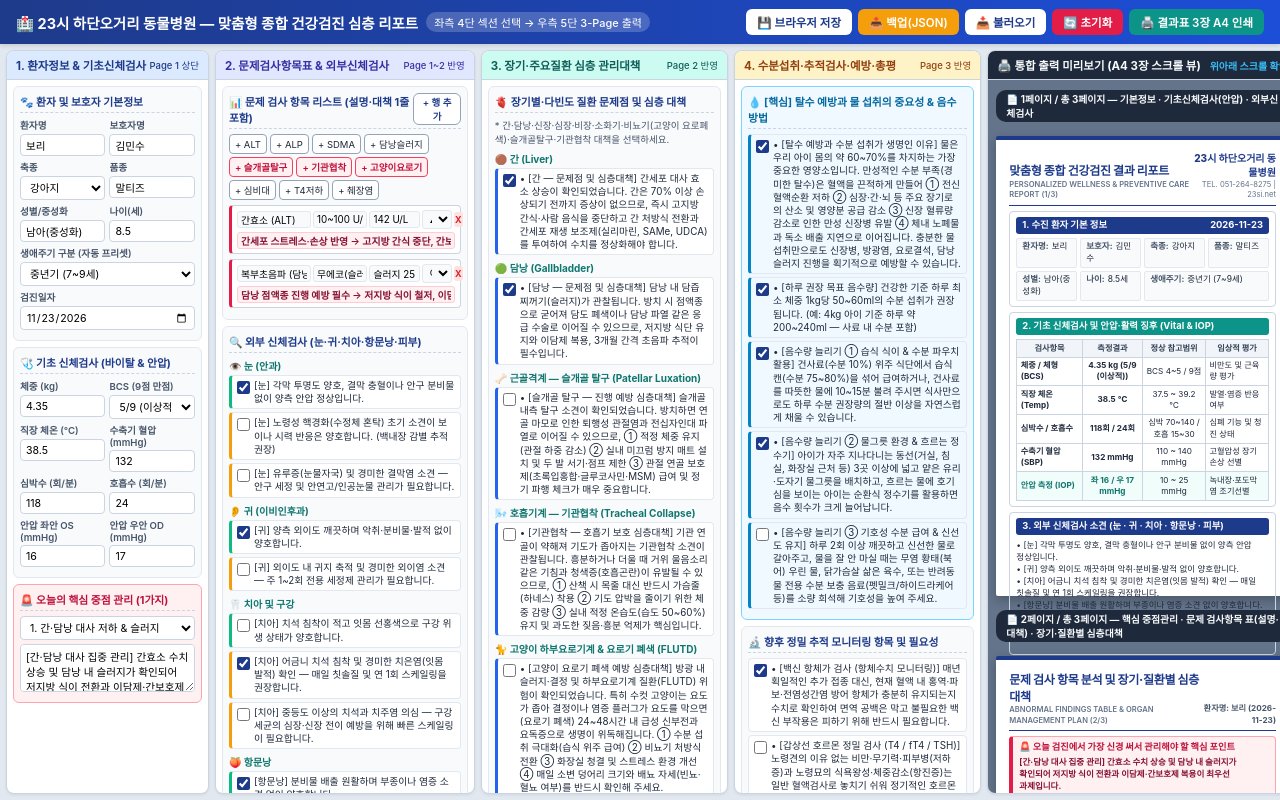
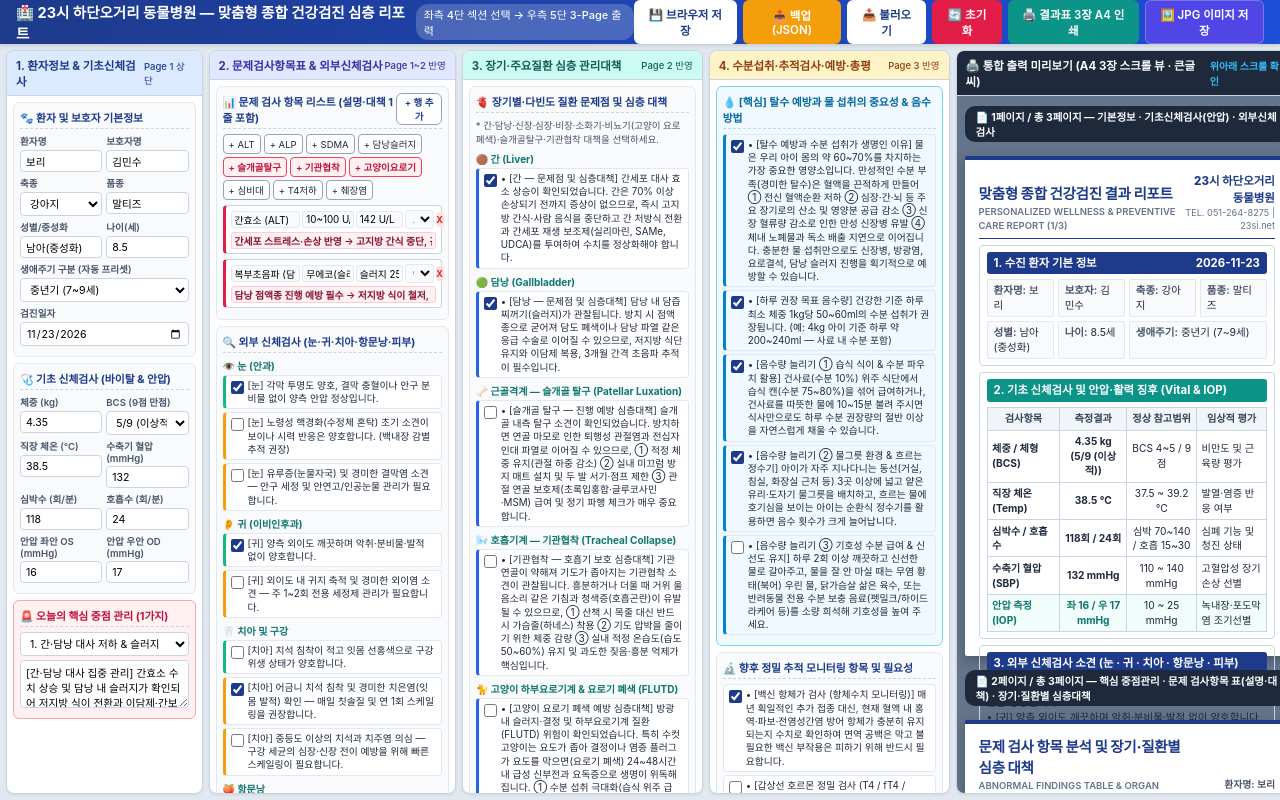
Before and after one commit to yurmgirl-oss/pet-hospital-reception, a plain HTML site: page public/hc.html in a window 1280 px wide. Drawn offline with nearby package versions, Linux system fonts and the light colour scheme.

Commit message:
Add files via upload

```diff
--- a/public/hc.html
+++ b/public/hc.html
@@ -4,6 +4,7 @@
 <meta charset="UTF-8">
 <meta name="viewport" content="width=device-width, initial-scale=1.0">
 <title>23시 하단오거리 동물병원 - 종합 건강검진 심층 리포트 (hc.html)</title>
+<script src="https://cdnjs.cloudflare.com/ajax/libs/html2canvas/1.4.1/html2canvas.min.js"></script>
 <style>
   :root {
     --bg-main: #e2e8f0;
@@ -92,6 +93,8 @@
   .btn-light:hover { background: #f1f5f9; }
   .btn-teal { background: #0d9488; color: #fff; }
   .btn-teal:hover { background: #0f766e; }
+  .btn-indigo { background: #4f46e5; color: #fff; border: 1px solid rgba(255,255,255,0.25); }
+  .btn-indigo:hover { background: #4338ca; }
   .btn-amber { background: #f59e0b; color: #fff; }
   .btn-amber:hover { background: #d97706; }
   .btn-rose { background: #e11d48; color: #fff; }
@@ -101,7 +104,7 @@
   .workspace {
     flex: 1;
     display: grid;
-    grid-template-columns: 16% 20.5% 19.5% 19.5% 24.5%;
+    grid-template-columns: 15.5% 19.5% 19% 19% 27%;
     gap: 6px;
     padding: 6px;
     height: calc(100vh - 44px);
@@ -179,7 +182,7 @@
     background: #eff6ff;
   }
 
-  /* 문제 검사 항목 카드형 입력 리스트 (설명/대책 한 줄 포함) */
+  /* 문제 검사 항목 카드형 입력 리스트 */
   .prob-card {
     background: #fff;
     border: 1px solid #cbd5e1;
@@ -285,7 +288,7 @@
   .chk-item.deep-item { border-left: 3px solid #2563eb; }
   .chk-item.water-item { border-left: 3px solid #0284c7; background: #f0f9ff; }
 
-  /* 5번째 프레임: 우측 통합 A4 3장 스크롤 출력 뷰어 */
+  /* 5번째 프레임: 우측 통합 A4 3장 스크롤 출력 뷰어 (+2pt 상향 적용) */
   .print-scroll-area {
     flex: 1;
     background: #64748b;
@@ -302,9 +305,9 @@
   .page-badge-divider {
     background: #1e293b;
     color: #f8fafc;
-    font-size: 9.8px;
+    font-size: 10.5px;
     font-weight: 700;
-    padding: 2px 10px;
+    padding: 3px 11px;
     border-radius: 10px;
     align-self: flex-start;
   }
@@ -312,15 +315,15 @@
   /* A4 용지 시뮬레이션 카드 */
   .a4-sheet {
     width: 100%;
-    min-height: 460px;
+    min-height: 500px;
     background: #ffffff;
-    padding: 12px 13px;
+    padding: 13px 14px;
     box-shadow: 0 4px 12px rgba(0,0,0,0.25);
     display: flex;
     flex-direction: column;
     justify-content: space-between;
-    font-size: 9px;
-    line-height: 1.38;
+    font-size: 11px;
+    line-height: 1.44;
     color: #1e293b;
     border-top: 4px solid var(--primary);
     border-radius: 2px;
@@ -331,17 +334,17 @@
     justify-content: space-between;
     align-items: flex-end;
     border-bottom: 1.5px solid var(--primary);
-    padding-bottom: 4px;
-    margin-bottom: 5px;
+    padding-bottom: 5px;
+    margin-bottom: 6px;
   }
   .sheet-title {
-    font-size: 12px;
+    font-size: 14.5px;
     font-weight: 800;
     color: var(--primary);
     letter-spacing: -0.3px;
   }
   .sheet-sub {
-    font-size: 7.6px;
+    font-size: 9.5px;
     color: var(--text-muted);
     font-weight: 600;
   }
@@ -349,17 +352,17 @@
   .report-box {
     border: 1px solid #cbd5e1;
     border-radius: 4px;
-    padding: 5px 6px;
-    margin-bottom: 5px;
+    padding: 6px 7px;
+    margin-bottom: 6px;
   }
   .report-box-title {
-    font-size: 9.4px;
+    font-size: 11.4px;
     font-weight: 700;
     color: #fff;
     background: var(--primary);
-    padding: 2px 6px;
+    padding: 3px 7px;
     border-radius: 3px;
-    margin-bottom: 4px;
+    margin-bottom: 5px;
     display: flex;
     justify-content: space-between;
   }
@@ -371,12 +374,12 @@
   .info-grid {
     display: grid;
     grid-template-columns: repeat(4, 1fr);
-    gap: 3px;
-    font-size: 8.5px;
+    gap: 4px;
+    font-size: 10.5px;
   }
   .info-cell {
     background: #f8fafc;
-    padding: 2.5px 5px;
+    padding: 3px 6px;
     border: 1px solid #e2e8f0;
     border-radius: 2px;
   }
@@ -385,11 +388,11 @@
   .report-table {
     width: 100%;
     border-collapse: collapse;
-    font-size: 8.2px;
+    font-size: 10.2px;
   }
   .report-table th, .report-table td {
     border: 1px solid #cbd5e1;
-    padding: 2.5px 3.5px;
+    padding: 3.5px 4.5px;
   }
   .report-table th {
     background: #f1f5f9;
@@ -405,8 +408,8 @@
   .pre-text {
     white-space: pre-wrap;
     word-break: keep-all;
-    font-size: 8.5px;
-    line-height: 1.42;
+    font-size: 10.5px;
+    line-height: 1.46;
   }
 
   .focus-banner {
@@ -414,28 +417,28 @@
     border: 1.5px solid #fda4af;
     border-left: 4px solid #e11d48;
     border-radius: 4px;
-    padding: 4px 6px;
-    margin-bottom: 5px;
+    padding: 5px 7px;
+    margin-bottom: 6px;
   }
   .focus-banner-title {
-    font-size: 9.2px;
+    font-size: 11.2px;
     font-weight: 800;
     color: #be123c;
-    margin-bottom: 2px;
+    margin-bottom: 3px;
   }
 
   .sheet-footer {
     border-top: 1px solid #cbd5e1;
-    padding-top: 3px;
+    padding-top: 4px;
     margin-top: auto;
     display: flex;
     justify-content: space-between;
     align-items: center;
-    font-size: 7.6px;
+    font-size: 9.5px;
     color: #64748b;
   }
 
-  /* 인쇄 전용 스타일: 5번째 프레임의 A4 3장만 정확히 3페이지로 인쇄 */
+  /* 인쇄 전용 스타일 */
   @media print {
     @page {
       size: A4 portrait;
@@ -472,8 +475,8 @@
       height: 277mm !important;
       box-shadow: none !important;
       padding: 5mm 7mm !important;
-      font-size: 10.5px !important;
-      line-height: 1.45 !important;
+      font-size: 12.5px !important;
+      line-height: 1.5 !important;
       page-break-after: always;
       break-after: page;
     }
@@ -481,18 +484,18 @@
       page-break-after: auto;
       break-after: auto;
     }
-    .sheet-title { font-size: 16.5px !important; }
-    .sheet-sub { font-size: 10px !important; }
-    .report-box { padding: 6px 8px !important; margin-bottom: 7px !important; }
-    .report-box-title { font-size: 12px !important; padding: 3px 7px !important; }
-    .info-grid { font-size: 10.5px !important; gap: 4px !important; }
-    .info-cell { padding: 4px 6px !important; }
-    .report-table { font-size: 10.2px !important; }
-    .report-table th, .report-table td { padding: 4px 5px !important; }
-    .pre-text { font-size: 10.5px !important; line-height: 1.48 !important; }
-    .focus-banner { padding: 6px 9px !important; margin-bottom: 7px !important; }
-    .focus-banner-title { font-size: 11.5px !important; }
-    .sheet-footer { font-size: 9px !important; padding-top: 5px !important; }
+    .sheet-title { font-size: 18.5px !important; }
+    .sheet-sub { font-size: 12px !important; }
+    .report-box { padding: 7px 9px !important; margin-bottom: 8px !important; }
+    .report-box-title { font-size: 14px !important; padding: 3.5px 8px !important; }
+    .info-grid { font-size: 12.5px !important; gap: 5px !important; }
+    .info-cell { padding: 4.5px 7px !important; }
+    .report-table { font-size: 12.2px !important; }
+    .report-table th, .report-table td { padding: 4.5px 6px !important; }
+    .pre-text { font-size: 12.5px !important; line-height: 1.52 !important; }
+    .focus-banner { padding: 7px 10px !important; margin-bottom: 8px !important; }
+    .focus-banner-title { font-size: 13.5px !important; }
+    .sheet-footer { font-size: 11px !important; padding-top: 6px !important; }
   }
 </style>
 </head>
@@ -511,6 +514,7 @@
     <input type="file" id="importFile" accept=".json" style="display:none" onchange="importJSON(event)">
     <button class="btn btn-rose" onclick="resetForm()">🔄 초기화</button>
     <button class="btn btn-teal" onclick="window.print()">🖨️ 결과표 3장 A4 인쇄</button>
+    <button class="btn btn-indigo" id="btnSaveJpg" onclick="saveAsJPG()">🖼️ JPG 이미지 저장</button>
   </div>
 </div>
 
@@ -608,7 +612,7 @@
     </div>
   </div>
 
-  <!-- [프레임 2] 섹션 2: 문제 검사 항목 리스트(설명/대책 한 줄 포함) & 외부 신체검사 -->
+  <!-- [프레임 2] 섹션 2: 문제 검사 항목 리스트 & 외부 신체검사 -->
   <div class="frame control-frame">
     <div class="frame-header f2-header">
       <span>2. 문제검사항목표 & 외부신체검사</span>
@@ -616,7 +620,7 @@
     </div>
     <div class="frame-body">
 
-      <!-- 문제 검사 항목 리스트 (표 + 문제점 설명 및 치료/관리 한줄 추가) -->
+      <!-- 문제 검사 항목 리스트 -->
       <div class="sec-box">
         <div class="sec-title">
           <span>📊 문제 검사 항목 리스트 (설명·대책 1줄 포함)</span>
@@ -635,12 +639,10 @@
           <button class="q-chip" onclick="addProblemRow('췌장염 (cPL/fPL)', '정상 범위 (음성)', '약양성 (경계)', '주의관찰', '만성 췌장염 진행 방지 → 기름진 간식·사람 음식 절대 금지, 초저지방 식이 및 소화효소 관리')">+ 췌장염</button>
         </div>
 
-        <div id="probCardContainer">
-          <!-- JS로 카드형 입력 행 동적 생성 -->
-        </div>
+        <div id="probCardContainer"></div>
       </div>
 
-      <!-- 외부 신체검사 체크박스 (눈, 귀, 치아, 항문낭, 피부) -->
+      <!-- 외부 신체검사 체크박스 -->
       <div class="sec-box">
         <div class="sec-title">🔍 외부 신체검사 (눈·귀·치아·항문낭·피부)</div>
         <div id="extExamCheckboxes"></div>
@@ -653,7 +655,7 @@
     </div>
   </div>
 
-  <!-- [프레임 3] 섹션 3: 주요 장기 및 질환군(슬개골·기관협착·고양이요로기 포함) 심층 대책 -->
+  <!-- [프레임 3] 섹션 3: 주요 장기 및 질환군 심층 대책 -->
   <div class="frame control-frame">
     <div class="frame-header f3-header">
       <span>3. 장기·주요질환 심층 관리대책</span>
@@ -684,7 +686,7 @@
     </div>
     <div class="frame-body">
 
-      <!-- 최고 중요한 탈수와 물 섭취의 중요성 & 음수량 늘리는 방법 -->
+      <!-- 탈수와 물 섭취의 중요성 & 음수량 늘리는 방법 -->
       <div class="sec-box" style="background:#f0f9ff; border-color:#7dd3fc;">
         <div class="sec-title" style="color:#0369a1;">💧 [핵심] 탈수 예방과 물 섭취의 중요성 & 음수 방법</div>
         <div id="hydrationCheckboxes"></div>
@@ -723,14 +725,14 @@
   <!-- [프레임 5] 5번째 프레임: 통합 A4 3장 스크롤 출력 뷰어 -->
   <div class="frame print-master-frame">
     <div class="frame-header f5-header">
-      <span>🖨️ 통합 출력 미리보기 (A4 3장 스크롤 뷰)</span>
+      <span>🖨️ 통합 출력 미리보기 (A4 3장 스크롤 뷰 · 큰글씨)</span>
       <span style="font-size:10px; color:#38bdf8;">위아래 스크롤 확인</span>
     </div>
     <div class="print-scroll-area">
 
       <!-- ================= PAGE 1 ================= -->
       <div class="page-badge-divider">📄 1페이지 / 총 3페이지 — 기본정보 · 기초신체검사(안압) · 외부신체검사</div>
-      <div class="a4-sheet">
+      <div class="a4-sheet" id="a4Page1">
         <div>
           <div class="sheet-header">
             <div>
@@ -738,8 +740,8 @@
               <div class="sheet-sub">PERSONALIZED WELLNESS & PREVENTIVE CARE REPORT (1/3)</div>
             </div>
             <div style="text-align:right;">
-              <div style="font-weight:800; color:#1e3a8a; font-size:10px;">23시 하단오거리 동물병원</div>
-              <div style="font-size:7.6px; color:#64748b;">TEL. 051-264-8275 | 23si.net</div>
+              <div style="font-weight:800; color:#1e3a8a; font-size:11.5px;">23시 하단오거리 동물병원</div>
+              <div style="font-size:9.2px; color:#64748b;">TEL. 051-264-8275 | 23si.net</div>
             </div>
           </div>
 
@@ -810,7 +812,7 @@
             <div class="pre-text" id="outExtExam" style="min-height:110px;"></div>
           </div>
 
-          <div style="background:#f8fafc; border:1px dashed #94a3b8; border-radius:4px; padding:4px 6px; font-size:7.8px; color:#475569;">
+          <div style="background:#f8fafc; border:1px dashed #94a3b8; border-radius:4px; padding:5px 7px; font-size:9.6px; color:#475569; line-height:1.4;">
             💡 <strong>검진 결과 안내 원칙:</strong> 본 결과표는 보호자님께서 아이의 문제점과 향후 건강 관리 목표를 명확히 이해하실 수 있도록 핵심 소견 중심으로 작성되었습니다. 정밀 X-ray 영상, 초음파 사진, 전체 혈액 수치 원본이 필요하신 경우 데스크에서 별도로 출력해 드립니다.
           </div>
         </div>
@@ -823,25 +825,25 @@
 
       <!-- ================= PAGE 2 ================= -->
       <div class="page-badge-divider">📄 2페이지 / 총 3페이지 — 핵심 중점관리 · 문제 검사항목 표(설명·대책) · 장기·질환별 심층대책</div>
-      <div class="a4-sheet">
+      <div class="a4-sheet" id="a4Page2">
         <div>
           <div class="sheet-header">
             <div>
               <div class="sheet-title">문제 검사 항목 분석 및 장기·질환별 심층 대책</div>
               <div class="sheet-sub">ABNORMAL FINDINGS TABLE & ORGAN MANAGEMENT PLAN (2/3)</div>
             </div>
-            <div style="text-align:right; font-size:8.2px; font-weight:700; color:#475569;">
+            <div style="text-align:right; font-size:9.8px; font-weight:700; color:#475569;">
               환자명: <span class="syncName">보리</span> (<span class="syncDate">2026-11-23</span>)
             </div>
           </div>
 
-          <!-- 오늘의 핵심 중점 관리 포인트 (1가지 강조) -->
+          <!-- 오늘의 핵심 중점 관리 포인트 -->
           <div class="focus-banner">
             <div class="focus-banner-title">🚨 오늘 검진에서 가장 신경 써서 관리해야 할 핵심 포인트</div>
             <div class="pre-text" id="outTopFocus" style="font-weight:700; color:#881337;"></div>
           </div>
 
-          <!-- 4. 문제 검사 항목 리스트 표 (설명 및 치료/관리 대책 포함) -->
+          <!-- 4. 문제 검사 항목 리스트 표 -->
           <div class="report-box">
             <div class="report-box-title rose"><span>4. 주의 및 관리가 필요한 문제 검사 항목 리스트 (설명 및 치료·관리 대책)</span></div>
             <table class="report-table">
@@ -854,9 +856,7 @@
                   <th style="width:38%">문제점 설명 및 치료·관리 대책</th>
                 </tr>
               </thead>
-              <tbody id="outProbTableBody">
-                <!-- JS로 실시간 동기화 -->
-              </tbody>
+              <tbody id="outProbTableBody"></tbody>
             </table>
           </div>
 
@@ -875,19 +875,19 @@
 
       <!-- ================= PAGE 3 ================= -->
       <div class="page-badge-divider">📄 3페이지 / 총 3페이지 — 수분섭취·탈수예방 · 추적모니터링 · 예방·처방식 · 최종 총평</div>
-      <div class="a4-sheet">
+      <div class="a4-sheet" id="a4Page3">
         <div>
           <div class="sheet-header">
             <div>
               <div class="sheet-title">수분·순환 헬스케어 및 평생 건강 유지 로드맵</div>
               <div class="sheet-sub">HYDRATION, TARGETED MONITORING, PREVENTIVE CARE & FINAL REVIEW (3/3)</div>
             </div>
-            <div style="text-align:right; font-size:8.2px; font-weight:700; color:#475569;">
+            <div style="text-align:right; font-size:9.8px; font-weight:700; color:#475569;">
               환자명: <span class="syncName">보리</span> (<span class="syncLife">중년기</span>)
             </div>
           </div>
 
-          <!-- 6. 최고 중요한 탈수와 물 섭취의 중요성 & 음수 방법 -->
+          <!-- 6. 탈수와 물 섭취의 중요성 & 음수 방법 -->
           <div class="report-box" style="background:#f0f9ff; border-color:#7dd3fc;">
             <div class="report-box-title sky"><span>6. [핵심 건강원칙] 탈수 예방과 물 섭취의 중요성 및 음수량 늘리기</span></div>
             <div class="pre-text" id="outHydrationGuide" style="min-height:75px;"></div>
@@ -905,7 +905,7 @@
             <div class="pre-text" id="outPreventPlan" style="min-height:70px;"></div>
           </div>
 
-          <!-- 9. 최종 총평 & 다음 재검 스케줄 (2단 그리드로 공간 최적화) -->
+          <!-- 9. 최종 총평 & 다음 재검 스케줄 -->
           <div style="display:grid; grid-template-columns: 1fr 1fr; gap:5px; margin-bottom:5px;">
             <div class="report-box" style="background:#fffbeb; border-color:#fcd34d; margin-bottom:0;">
               <div class="report-box-title amber"><span>9. 오늘 검진 최종 총평</span></div>
@@ -918,9 +918,9 @@
           </div>
 
           <!-- 병원 안내 -->
-          <div style="border:1px solid #cbd5e1; border-radius:4px; padding:4px 6px; background:#f8fafc;">
-            <div style="font-weight:800; color:#1e3a8a; font-size:8.5px; margin-bottom:1px;">🏥 23시 하단오거리 동물병원 진료 및 상담 안내</div>
-            <div style="font-size:7.6px; color:#334155; line-height:1.32;">
+          <div style="border:1px solid #cbd5e1; border-radius:4px; padding:5px 7px; background:#f8fafc;">
+            <div style="font-weight:800; color:#1e3a8a; font-size:10.2px; margin-bottom:2px;">🏥 23시 하단오거리 동물병원 진료 및 상담 안내</div>
+            <div style="font-size:9.4px; color:#334155; line-height:1.38;">
               • <strong>대표전화:</strong> 051) 264-8275 &nbsp;|&nbsp; <strong>상담 전용:</strong> 010-4685-3499 &nbsp;|&nbsp; <strong>진료시간:</strong> 평일 오전 09:00 ~ 오후 10:00 (야간 진료)<br>
               • 검진 후 식이 변경, 영양제 급여, 음수량 관리 및 이상 증상 발견 시 언제든 편하게 연락해 주세요.
             </div>
@@ -939,7 +939,7 @@
 </div>
 
 <script>
-  // 기본 문제 검사 항목 초기 샘플 (설명 및 치료/관리 대책 1줄 포함)
+  // 기본 문제 검사 항목 초기 샘플
   let problemRows = [
     {
       item: '간효소 (ALT)',
@@ -957,7 +957,7 @@
     }
   ];
 
-  // 1. 외부 신체검사 체크박스 프리셋 (눈, 귀, 치아, 항문낭, 피부)
+  // 1. 외부 신체검사 체크박스 프리셋
   const extExamPresets = [
     { cat: '👁️ 눈 (안과)', items: [
       { id: 'ext_eye_1', type: 'normal', text: '[눈] 각막 투명도 양호, 결막 충혈이나 안구 분비물 없이 양측 안압 정상입니다.', checked: true },
@@ -984,7 +984,7 @@
     ]}
   ];
 
-  // 2. 주요 장기 및 다빈도 질환별(슬개골탈구, 기관협착, 고양이 요로기폐색 포함) 심층 대책 프리셋
+  // 2. 주요 장기 및 다빈도 질환별 심층 대책 프리셋
   const organDeepPresets = [
     { cat: '🟤 간 (Liver)', items: [
       { id: 'org_liver_1', type: 'deep', text: '• [간 — 문제점 및 심층대책] 간세포 대사 효소 상승이 확인되었습니다. 간은 70% 이상 손상되기 전까지 증상이 없으므로, 즉시 고지방 간식·사람 음식을 중단하고 간 처방식 전환과 간세포 재생 보조제(실리마린, SAMe, UDCA)를 투여하여 수치를 정상화해야 합니다.', checked: true }
@@ -1018,7 +1018,7 @@
     ]}
   ];
 
-  // 3. [신설] 최고 중요한 탈수와 물 섭취의 중요성 & 음수량 늘리는 실전 방법 체크박스
+  // 3. 탈수와 물 섭취의 중요성 & 음수량 늘리는 방법 체크박스
   const hydrationPresets = [
     { id: 'hyd_core_why', type: 'water', text: '• [탈수 예방과 수분 섭취가 생명인 이유] 물은 우리 아이 몸의 약 60~70%를 차지하는 가장 중요한 영양소입니다. 만성적인 수분 부족(경미한 탈수)은 혈액을 끈적하게 만들어 ① 전신 혈액순환 저하 ② 심장·간·뇌 등 주요 장기로의 산소 및 영양분 공급 감소 ③ 신장 혈류량 감소로 인한 만성 신장병 유발 ④ 체내 노폐물과 독소 배출 지연으로 이어집니다. 충분한 물 섭취만으로도 신장병, 방광염, 요로결석, 담낭 슬러지 진행을 획기적으로 예방할 수 있습니다.', checked: true },
     { id: 'hyd_goal', type: 'water', text: '• [하루 권장 목표 음수량] 건강한 기준 하루 최소 체중 1kg당 50~60ml의 수분 섭취가 권장됩니다. (예: 4kg 아이 기준 하루 약 200~240ml — 사료 내 수분 포함)', checked: true },
@@ -1045,7 +1045,6 @@
     { id: 'prev_supp', text: '• [핵심 기능성 영양제 조합 권장] 치료 및 예방 효과를 높이기 위해 간보호제(실리마린/SAMe), 고순도 오메가-3(항염·혈행개선), 유산균(장면역), 관절 또는 심장 보조제를 아이의 상태에 맞게 꾸준히 급여해 주시기 바랍니다.', checked: true }
   ];
 
-  // 문제 검사 항목 카드형 입력 UI 렌더링
   function renderProblemCards() {
     const container = document.getElementById('probCardContainer');
     container.innerHTML = '';
@@ -1226,7 +1225,7 @@
     // 핵심 중점 관리 포인트
     setTxt('outTopFocus', getVal('topFocusText'));
 
-    // 문제 검사 항목 리스트 표 출력 동기화 (설명 및 치료/관리 대책 포함)
+    // 문제 검사 항목 리스트 표 출력 동기화
     const outProbBody = document.getElementById('outProbTableBody');
     outProbBody.innerHTML = '';
     if (problemRows.length === 0) {
@@ -1243,7 +1242,7 @@
           <td style="text-align:center; color:#475569;">${r.norm || '-'}</td>
           <td style="text-align:center; font-weight:700;">${r.res || '-'}</td>
           <td class="${jClass}">${r.judge}</td>
-          <td style="color:#1e293b; line-height:1.35;">${r.note || '-'}</td>
+          <td style="color:#1e293b; line-height:1.38;">${r.note || '-'}</td>
         `;
         outProbBody.appendChild(tr);
       });
@@ -1295,8 +1294,48 @@
       reviewEl.value = '오늘 검진을 통해 우리 아이의 현재 몸 상태를 정확히 파악한 것이 가장 큰 수확입니다. 중년기부터는 충분한 수분 공급과 작은 대사 변화의 조기 관리가 노령기 건강을 결정짓습니다.';
       schedEl.value = '• [1~3개월 후] 오늘 확인된 경계 항목에 대한 단기 추적 재검\n• [6개월 후] 반기 정기 종합검진 (간·신장·심장·내분비 정밀 점검)\n• [가정 내 요령] 하루 음수량(kg당 50~60ml) 달성, 고지방 간식 중단, 매일 양치질';
     } else if (stage.includes('노령기')) {
-      reviewEl.value = '노령기 아이에게 건강검진은 남은 시간을 더 편안하고 아프지 않게 지켜주기 위한 필수 과정입니다. 탈수 예방과 중점 관리 포인트에 집중해 보호자님과 병원이 함께 세심하게 돌보겠습니다.';
+      reviewEl.value = '노령기 아이에게 건강검진은 질병을 찾는 것을 넘어 남은 시간을 더 편안하고 아프지 않게 지켜주기 위한 필수 과정입니다. 탈수 예방과 중점 관리 포인트에 집중해 보호자님과 병원이 함께 세심하게 돌보겠습니다.';
       schedEl.value = '• [1개월 후] 처방식 및 복용약/영양제 반응 평가를 위한 단기 모니터링\n• [3~6개월 후] 노령기 정기 정밀검진 (심장·신장·혈압·안압·호르몬 추적)\n• [가정 내 요령] 습식 병행으로 탈수 예방, 매일 수면 호흡수(30회 미만) 기록, 미끄럼 방지 매트';
+    }
+  }
+
+  // 결과표 3장을 각각 고해상도 JPG 이미지로 저장
+  async function saveAsJPG() {
+    if (typeof html2canvas === 'undefined') {
+      alert('이미지 변환 라이브러리를 불러오는 중입니다. 잠시 후 다시 눌러주세요.');
+      return;
+    }
+    const btn = document.getElementById('btnSaveJpg');
+    const origText = btn.innerText;
+    btn.innerText = '⏳ JPG 생성중...';
+    btn.disabled = true;
+
+    const pName = (document.getElementById('pName').value.trim() || '환자');
+    const date = (document.getElementById('examDate').value || '검진결과');
+    const sheetIds = ['a4Page1', 'a4Page2', 'a4Page3'];
+
+    try {
+      for (let i = 0; i < sheetIds.length; i++) {
+        const el = document.getElementById(sheetIds[i]);
+        const canvas = await html2canvas(el, {
+          scale: 2.2,
+          backgroundColor: '#ffffff',
+          useCORS: true
+        });
+        const dataUrl = canvas.toDataURL('image/jpeg', 0.95);
+        const link = document.createElement('a');
+        link.href = dataUrl;
+        link.download = `${pName}_건강검진결과_${i + 1}페이지_${date}.jpg`;
+        document.body.appendChild(link);
+        link.click();
+        document.body.removeChild(link);
+        await new Promise(res => setTimeout(res, 350));
+      }
+    } catch (err) {
+      alert('JPG 이미지 저장 중 오류가 발생했습니다: ' + err.message);
+    } finally {
+      btn.innerText = origText;
+      btn.disabled = false;
     }
   }
 
```
